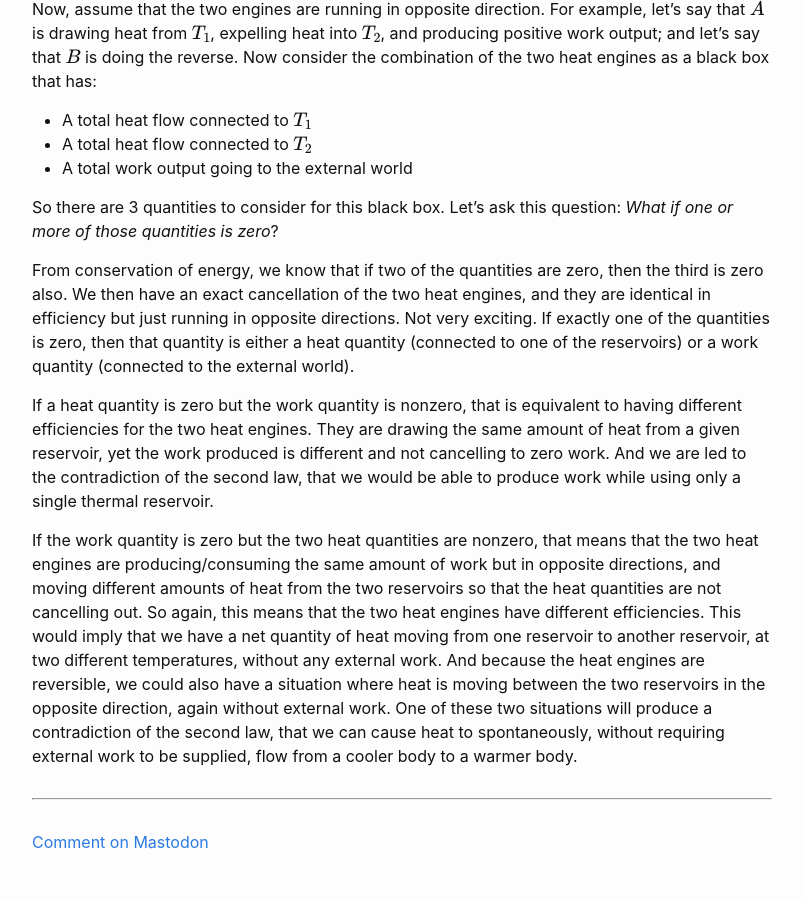
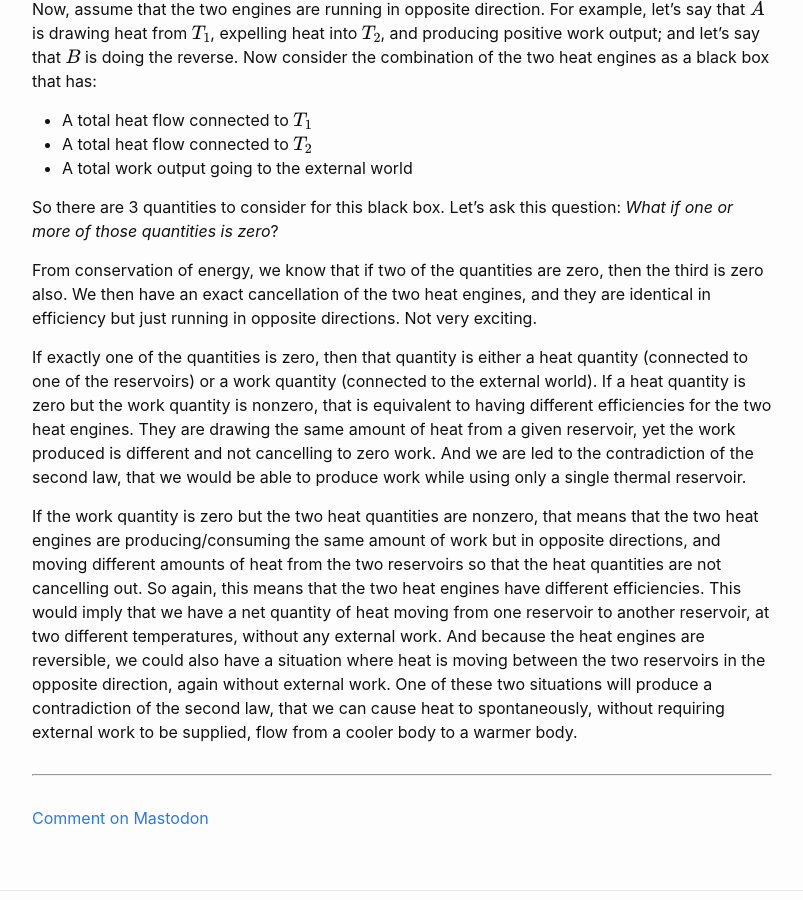
Before and after one commit to sunfishstanford/sunfishstanford.github.io, a Jekyll site: the page built from _posts/2023-03-01-CarnotEngine.md, in a window 1280 px wide and 900 px high, scrolled down 1507 px. Shown: the whole window, without its empty margins (238-1041 px from the left). Built offline with Jekyll 4.4.1, drawn with Linux system fonts in a browser that asks for light colours; formulas are drawn with MathJax 3; comment, search, counter and statistics services are not loaded.

```diff
--- a/_posts/2023-03-01-CarnotEngine.md
+++ b/_posts/2023-03-01-CarnotEngine.md
@@ -32,9 +32,9 @@ Now, assume that the two engines are running in opposite direction. For example,
 
 So there are 3 quantities to consider for this black box. Let's ask this question: *What if one or more of those quantities is zero*?
 
-From conservation of energy, we know that if two of the quantities are zero, then the third is zero also. We then have an exact cancellation of the two heat engines, and they are identical in efficiency but just running in opposite directions. Not very exciting. If exactly one of the quantities is zero, then that quantity is either a heat quantity (connected to one of the reservoirs) or a work quantity (connected to the external world).
+From conservation of energy, we know that if two of the quantities are zero, then the third is zero also. We then have an exact cancellation of the two heat engines, and they are identical in efficiency but just running in opposite directions. Not very exciting.
 
-If a heat quantity is zero but the work quantity is nonzero, that is equivalent to having different efficiencies for the two heat engines. They are drawing the same amount of heat from a given reservoir, yet the work produced is different and not cancelling to zero work. And we are led to the contradiction of the second law, that we would be able to produce work while using only a single thermal reservoir.
+If exactly one of the quantities is zero, then that quantity is either a heat quantity (connected to one of the reservoirs) or a work quantity (connected to the external world). If a heat quantity is zero but the work quantity is nonzero, that is equivalent to having different efficiencies for the two heat engines. They are drawing the same amount of heat from a given reservoir, yet the work produced is different and not cancelling to zero work. And we are led to the contradiction of the second law, that we would be able to produce work while using only a single thermal reservoir.
 
 If the work quantity is zero but the two heat quantities are nonzero, that means that the two heat engines are producing/consuming the same amount of work but in opposite directions, and moving different amounts of heat from the two reservoirs so that the heat quantities are not cancelling out. So again, this means that the two heat engines have different efficiencies. This would imply that we have a net quantity of heat moving from one reservoir to another reservoir, at two different temperatures, without any external work. And because the heat engines are reversible, we could also have a situation where heat is moving between the two reservoirs in the opposite direction, again without external work. One of these two situations will produce a contradiction of the second law, that we can cause heat to spontaneously, without requiring external work to be supplied, flow from a cooler body to a warmer body.
 
```
